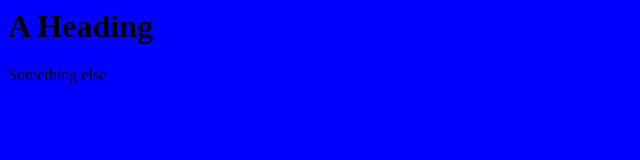
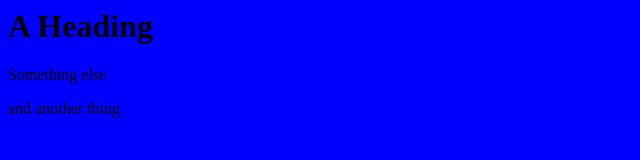
Before and after one commit to lukehellis/first, a plain HTML site: page index.html in a window 1280 px wide. Shown: the whole page, without its empty margins (0-640 px from the left). Drawn offline with Linux system fonts and the light colour scheme.

Commit message:
another thing

```diff
--- a/index.html
+++ b/index.html
@@ -7,6 +7,7 @@
 <body bgcolor="blue">
     <h1>A Heading</h1>
     <p>Something else
+        <p>and another thing</p>
 </body>
 
 </html>
```
